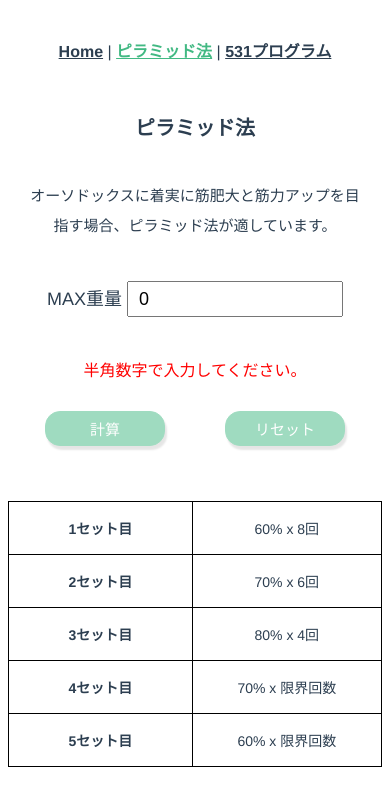
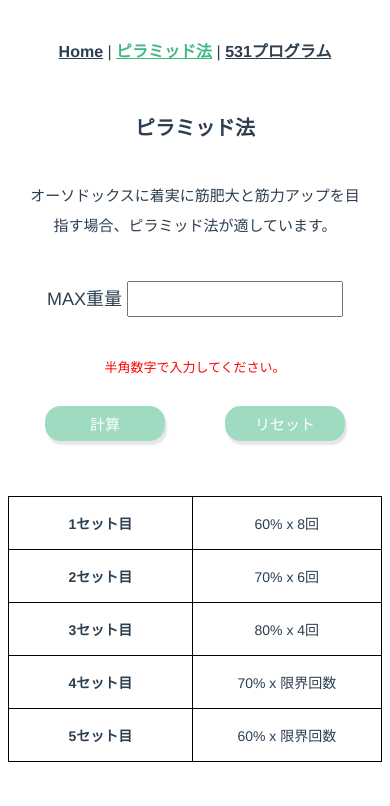
Before and after one commit to y-soliloquy/training-generator, a Vue app: page /piramidmethod in a window 390 px wide. Shown: the top 806 px of the page. Built offline with nearby package versions, Linux system fonts and the light colour scheme.

Commit message:
インプット値の制御を調整

```diff
--- a/src/components/ui/UIHint.vue
+++ b/src/components/ui/UIHint.vue
@@ -16,7 +16,7 @@ const props = defineProps<Props>();
 			>半角数字で入力してください。</span
 		><span v-if="props.isCheckCalculateAvailable" class="UIHint-Calculate">計算できます。</span
 		><span v-if="props.isInterval && props.isCheckResetAvailable" class="UIHint-Reset"
-			>再計算する場合にはリセットしてください。</span
+			>再計算のためにはリセットしてください。</span
 		>
 	</div>
 </template>
@@ -34,4 +34,10 @@ const props = defineProps<Props>();
 .UIHint-Reset {
 	color: #42b983;
 }
+
+@media (max-width: 480px) {
+	.UIHint {
+		font-size: 13px;
+	}
+}
 </style>
--- a/src/components/ui/UIInput.vue
+++ b/src/components/ui/UIInput.vue
@@ -1,21 +1,52 @@
 <script setup lang="ts">
-import { defineEmits, defineProps } from "vue";
-const emit = defineEmits(["input"]);
-type Props = {
-	value: number;
-};
+import { defineEmits, defineProps, withDefaults, computed } from "vue";
+// const emit = defineEmits(["input"]);
 
-const props = defineProps<Props>();
+const props = withDefaults(
+	defineProps<{
+		modelValue: number | any;
+		isInterval: boolean;
+	}>(),
+	{
+		modelValue: null,
+		isInterval: false,
+	}
+);
+
+const emit = defineEmits<{
+	(e: "update:modelValue", weight: number): number;
+}>();
+
+const weight = computed({
+	get: () => props.modelValue,
+	set: (value) => {
+		// 値に変更があると呼ばれるsetter
+		emit("update:modelValue", value);
+	},
+});
+
+// type Props = {
+// 	number: number;
+// };
+
+// defineProps<Props>();
 </script>
 
 <template>
 	<div class="UIInput">
 		<span class="UIInput-Label">MAX重量 </span>
+		<!-- <input
+			type="number"
+			v-model="weight"
+			onkeydown="return event.keyCode !== 69"
+			@input="emit('input', $event.target)"
+		/> -->
 		<input
 			type="number"
-			:value="props.value"
+			inputmode="numeric"
+			v-model="weight"
 			onkeydown="return event.keyCode !== 69"
-			@input="emit('input', $event.target)"
+			:disabled="props.isInterval"
 		/>
 	</div>
 </template>
--- a/src/views/531MethodView.vue
+++ b/src/views/531MethodView.vue
@@ -6,23 +6,18 @@ import UIFlexBox from "../components/ui/UIFlexBox.vue";
 import UIButton from "../components/ui/UIButton.vue";
 import UIHint from "../components/ui/UIHint.vue";
 
-import { reactive, computed } from "vue";
+import { ref, Ref, reactive, computed } from "vue";
+
+const weight: Ref<number | any> = ref(null);
 
 const state = reactive({
 	isCalculated: false,
 	isCalculateAvailable: false,
 	isInterval: false,
-	weight: 0,
 });
 
-const input = (event: { value: string }) => {
-	if (!state.isInterval) {
-		state.weight = Number(event.value);
-	}
-};
-
 const calcWeight = (percentage: number) => {
-	const result: number = state.weight * (percentage / 100);
+	const result: number = Number(weight.value) * (percentage / 100);
 	return result;
 };
 
@@ -32,13 +27,13 @@ const onClickCalc = () => {
 };
 
 const onClickReset = () => {
-	state.weight = 0;
+	weight.value = null;
 	state.isCalculated = false;
 	state.isInterval = false;
 };
 
 const isCheckCalculateAvailable = computed(() => {
-	return state.weight > 0 && !state.isInterval ? true : false;
+	return weight.value > 0 && !state.isInterval ? true : false;
 });
 
 const isCheckResetAvailable = computed(() => {
@@ -110,7 +105,7 @@ const menuList: menu[] = [
 	<div class="ThreeTwoOneMethodView">
 		<UITitle :title="title" titleType="normal" />
 		<UIExplain :explain="explain" />
-		<UIInput @input="input" :value="state.weight" />
+		<UIInput v-model="weight" :isInterval="state.isInterval" />
 		<UIHint
 			:isCheckCalculateAvailable="isCheckCalculateAvailable"
 			:isCheckResetAvailable="isCheckResetAvailable"
--- a/src/views/PiramidMethodView.vue
+++ b/src/views/PiramidMethodView.vue
@@ -8,23 +8,18 @@ import UIHint from "../components/ui/UIHint.vue";
 
 import { ref, Ref, reactive, computed } from "vue";
 
-// let weight: Ref<number> = ref(0);
+let weight: Ref<number | any> = ref(null);
+Number(weight);
 
 const state = reactive({
 	isCalculated: false,
 	isCalculateAvailable: false,
 	isInterval: false,
-	weight: 0,
+	// weight: 0,
 });
 
-const input = (event: { value: string }) => {
-	if (!state.isInterval) {
-		state.weight = Number(event.value);
-	}
-};
-
 const calcWeight = (percentage: number) => {
-	const result: number = state.weight * (percentage / 100);
+	const result: number = Number(weight.value) * (percentage / 100);
 	return result;
 };
 
@@ -34,13 +29,13 @@ const onClickCalc = () => {
 };
 
 const onClickReset = () => {
-	state.weight = 0;
+	weight.value = null;
 	state.isCalculated = false;
 	state.isInterval = false;
 };
 
 const isCheckCalculateAvailable = computed(() => {
-	return state.weight > 0 && !state.isInterval ? true : false;
+	return weight.value > 0 && !state.isInterval ? true : false;
 });
 
 const isCheckResetAvailable = computed(() => {
@@ -96,7 +91,7 @@ const menuList: menu[] = [
 	<div class="PiramidMethodView">
 		<UITitle :title="title" titleType="normal" />
 		<UIExplain :explain="explain" />
-		<UIInput @input="input" :value="state.weight" />
+		<UIInput v-model="weight" :isInterval="state.isInterval" />
 		<UIHint
 			:isCheckCalculateAvailable="isCheckCalculateAvailable"
 			:isCheckResetAvailable="isCheckResetAvailable"
```
